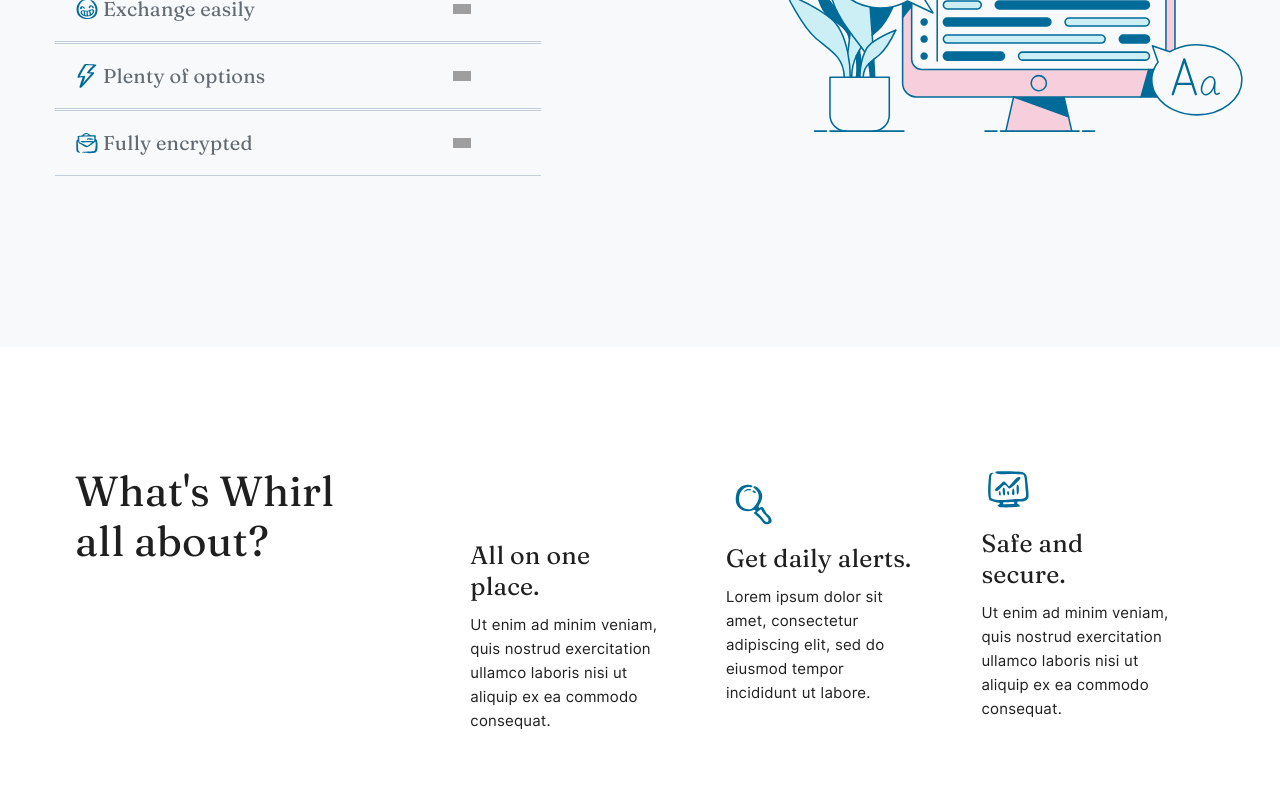
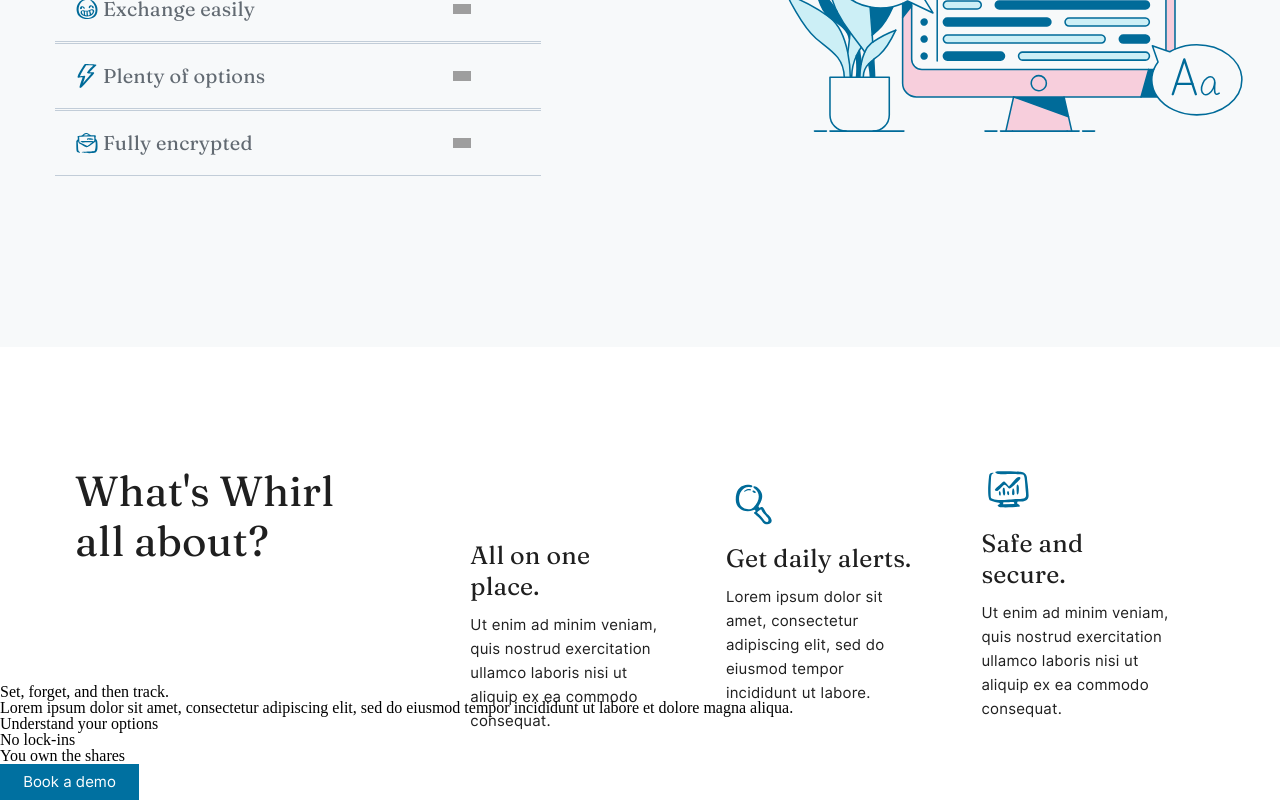
Before and after one commit to mash9000/whirl-learn-project, a React (Vite) app: page / in a window 1280 px wide. Shown: the part 1703-2503 px from the top of the page. Before the commit the page ends 2436 px from the top, so only its background shows below. Built offline with nearby package versions, Linux system fonts and the light colour scheme; grey boxes are pictures that could not be loaded.

Commit message:
feat: разметил и привязал данные

```diff
--- a/src/components/WhirlMainComponent.tsx
+++ b/src/components/WhirlMainComponent.tsx
@@ -8,6 +8,7 @@
 import type {IFactCard} from "../model/interfaces/IFactCard.ts";
 import {BlockOfPromises} from "./BlockOfPromises.tsx";
 import {AboutBlock} from "./AboutBlock.tsx";
+import {Wrapper2} from "./Wrapper-2.tsx";
 
 export const WhirlMainComponent = () => {
     return (
@@ -26,6 +27,7 @@
             </div>
             <BlockOfPromises accordionItems={AppConfig.BLOCK_OF_PROMISES}/>
             <AboutBlock factData={AppConfig.ABOUT_BLOCK}/>
+            <Wrapper2 data={AppConfig.WRAPPER_2_DATA} bookADemo={AppConfig.BOOK_A_DEMO_BUTTON_PROPERTIES}/>
         </>
     )
 }
--- /dev/null
+++ b/src/components/Wrapper-2.tsx
@@ -0,0 +1,23 @@
+import '../styles/wrapper-2/wrapper-2.scss';
+import type {IWrapper2} from "../model/interfaces/IWrapper2.ts";
+import {BookADemo} from "./BookADemo.tsx";
+import type {IBookADemoButton} from "../model/interfaces/IBookADemoButton.ts";
+
+type Wrapper2Props = {
+    data: IWrapper2,
+    bookADemo: IBookADemoButton
+}
+
+export const Wrapper2 = ({data, bookADemo}: Wrapper2Props) => {
+    return (
+        <div className='wrapper-2'>
+            <h3 className='wrapper-2__heading'>{data.getHeading()}</h3>
+            <p className='wrapper-2__p'>{data.getParagraph()}</p>
+            <ol>
+                {data.getList().map((item: string) => <li
+                    key={item}>{item}</li>)}
+            </ol>
+            <BookADemo bookADemo={bookADemo}/>
+        </div>
+    );
+}
--- a/src/data/AppConfig.ts
+++ b/src/data/AppConfig.ts
@@ -5,6 +5,7 @@
 import type {ITrustedCompanies} from "../model/interfaces/ITrustedCompanies.ts";
 import type {IFactCard} from "../model/interfaces/IFactCard.ts";
 import type {IAccordionItem} from "../model/interfaces/IAccordionItem.ts";
+import type {IWrapper2} from "../model/interfaces/IWrapper2.ts";
 
 export class AppConfig {
     public static readonly NAVBAR_POINTS: IPointOfNavbar[] = [
@@ -122,4 +123,15 @@
             getBgColor: () => ({getColor: () => 'transparent'})
         },
     ]
+
+    public static readonly WRAPPER_2_DATA: IWrapper2 = {
+        getBgName: () => 'light-bulb',
+        getHeading: () => 'Set, forget, and then track.',
+        getParagraph: () => 'Lorem ipsum dolor sit amet, consectetur adipiscing elit, sed do eiusmod tempor incididunt ut labore et dolore magna aliqua.',
+        getList: () => [
+            'Understand your options',
+            'No lock-ins',
+            'You own the shares'
+        ]
+    }
 }
--- /dev/null
+++ b/src/model/interfaces/IWrapper2.ts
@@ -0,0 +1,9 @@
+export interface IWrapper2 {
+    getBgName(): string;
+
+    getHeading(): string;
+
+    getParagraph(): string;
+
+    getList(): string[];
+}
--- /dev/null
+++ b/src/styles/wrapper-2/wrapper-2.scss
@@ -0,0 +1,3 @@
+.wrapper-2 {
+
+}
```
Also changed, not shown: public/images/light-bulb.svg (added).
